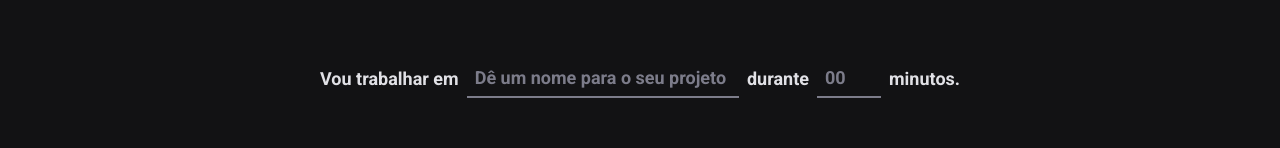
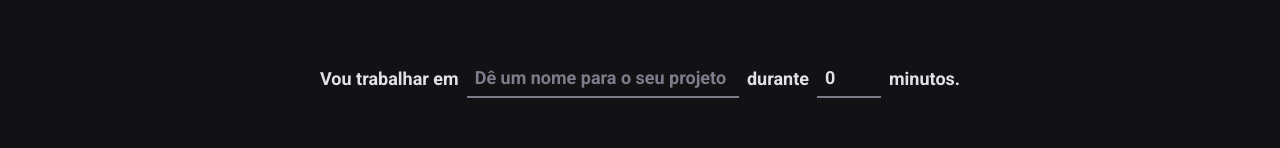
Before and after one commit to JVMedeiros/02-ignite-timer, a React (Vite) app: page / in a window 1280 px wide. Shown: the part 166-314 px from the top of the page. Built offline with nearby package versions, Linux system fonts and the light colour scheme.

Commit message:
wip: home page wip

```diff
--- a/src/pages/Home/index.tsx
+++ b/src/pages/Home/index.tsx
@@ -9,9 +9,15 @@
   minutesAmount: zod.number().min(5, 'O ciclo precisa ser de no minuto 5 minutos.').max(60, 'O ciclo precisa ser de no máximo 60 minutos.')
 })
 
+type NewCycleFormData = zod.infer<typeof newCycleFormValidationSchema>
+
 export function Home() {
-  const {register, handleSubmit, watch } = useForm({
-    resolver: zodResolver(newCycleFormValidationSchema)
+  const {register, handleSubmit, watch } = useForm<NewCycleFormData>({
+    resolver: zodResolver(newCycleFormValidationSchema),
+    defaultValues: {
+      task: '',
+      minutesAmount: 0
+    }
   })
 
   function handleCreateNewCycle(data: any) {
```
